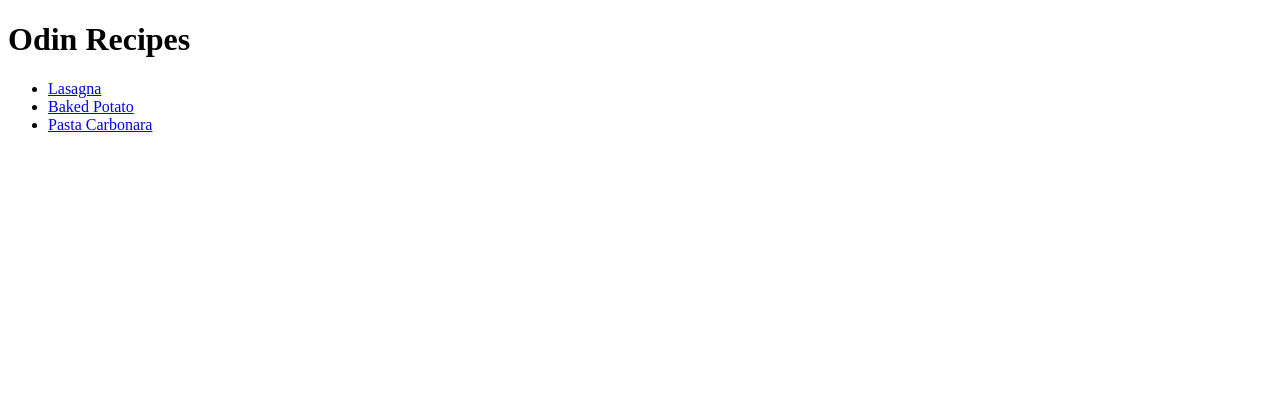
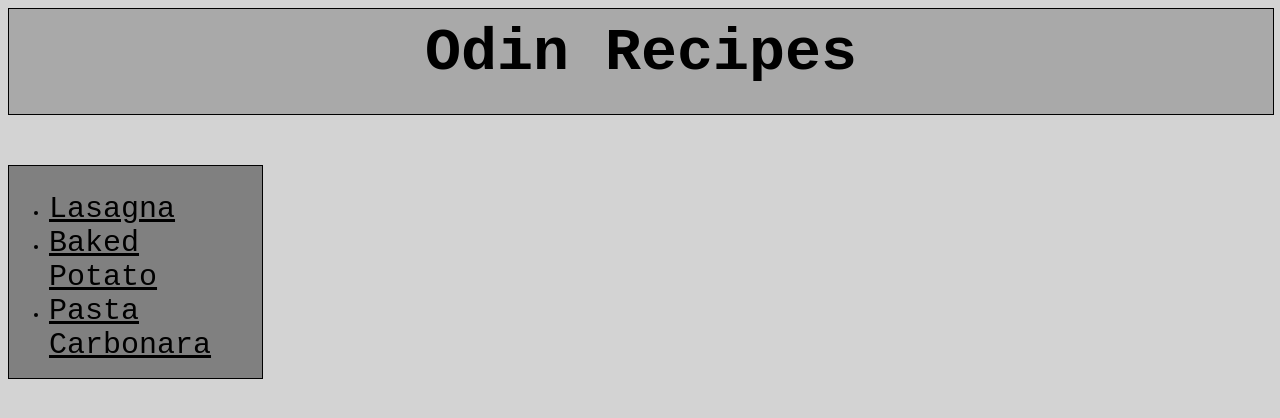
Before and after one commit to Stallet1337/odin-recipes, a plain HTML site: page index.html in a window 1280 px wide. Drawn offline with Linux system fonts and the light colour scheme.

Commit message:
Make file style.css and integrate Add a css file to style the website with colors, fonts, background colors and basic positioning and alignment

```diff
--- a/index.html
+++ b/index.html
@@ -1,16 +1,22 @@
 <!DOCTYPE html>
 <html lang="en">
 <head>
+    <link rel="stylesheet" href="style.css">
     <meta charset="UTF-8">
     <meta name="viewport" content="width=device-width, initial-scale=1.0">
     <title>Odin Recipes</title>
 </head>
 <body>
-    <h1>Odin Recipes</h1>
-    <ul>
-        <li><a href="./recipes/lasagna.html">Lasagna</a></li>
-        <li><a href="./recipes/baked-potato.html">Baked Potato</a></li>
-        <li><a href="./recipes/pasta-carbonara.html">Pasta Carbonara</a></li>
+    <div class="header">
+        <h1 class="title">Odin Recipes</h1>
+    </div>
+
+<div class="recipe-box">
+    <ul class="homepage">
+        <li class="homepage"><a href="./recipes/lasagna.html" target="_blank" class="homepage">Lasagna</a></li>
+        <li class="homepage"><a href="./recipes/baked-potato.html" target="_blank" class="homepage">Baked Potato</a></li>
+        <li class="homepage"><a href="./recipes/pasta-carbonara.html" target="_blank" class="homepage">Pasta Carbonara</a></li>
     </ul>
+</div>
 </body>
 </html>
--- /dev/null
+++ b/style.css
@@ -0,0 +1,37 @@
+* {
+    background-color: lightgray;
+    color:black;
+    font-family: monospace, sans-serif;
+}
+
+a {
+    font-size: 30px;
+    color:black;
+}
+
+.header {
+    width:100%;
+    height:75px;
+    padding-bottom: 30px;
+    margin:0px;
+    border: 1px solid black;
+    text-align: center;
+    background-color: darkgray;
+
+}
+.header h1 {
+    font-size: 60px;
+    background-color: darkgray;
+    margin:10px
+}
+
+.recipe-box {
+    width:20%;
+    padding-top: 10px;
+    margin-top: 50px;
+    border:1px solid black;
+}
+
+.recipe-box,.homepage {
+    background-color: gray;
+}
```
Also changed, not shown: recipes/baked-potato.html (+4 -1 lines), recipes/lasagna.html (+5 -2 lines), recipes/pasta-carbonara.html (+5 -1 lines).
